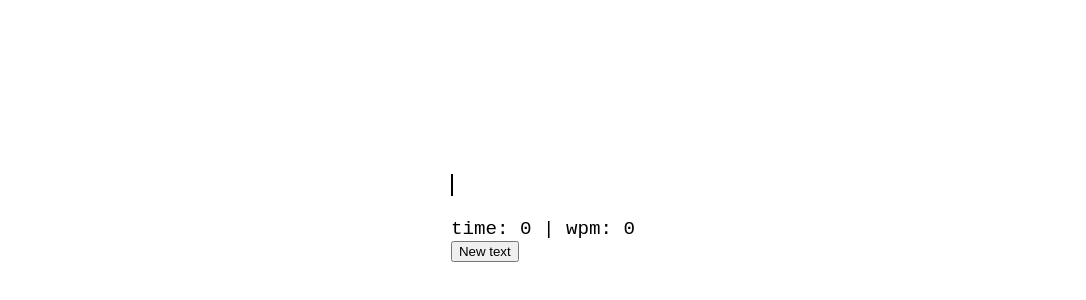
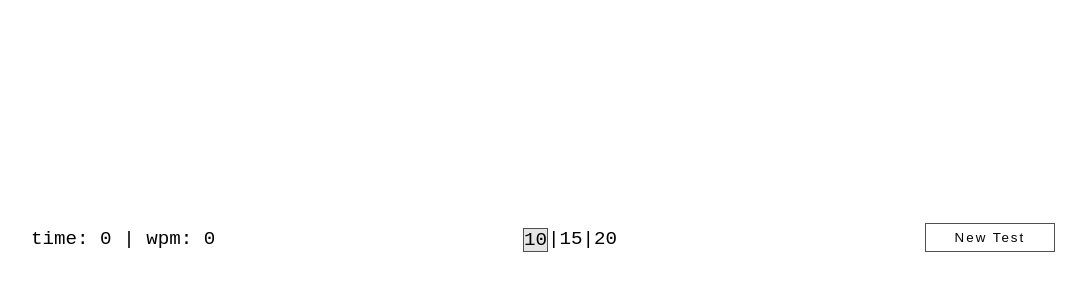
Before and after one commit to yattew/type-test, a React (Create React App) app: page / in a window 1280 px wide. Shown: the part 182-482 px from the top of the page, without its empty margins (97-1183 px from the left). Built offline with nearby package versions, Linux system fonts and the light colour scheme; no server answers.

Commit message:
added number of words selector

```diff
--- a/src/App.js
+++ b/src/App.js
@@ -4,7 +4,7 @@ import Test from "./components/test";
 
 
 function App() {
-    return <div className="test"><Test/></div>
+    return <Test/>
 }
 
 export default App;
--- a/src/app.css
+++ b/src/app.css
@@ -13,6 +13,7 @@ body {
     width: 100vw;
     font-family: monospace;
     font-size: var(--font-size);
+    /* font-weight: ; */
 }
 
 .hidden-input {
@@ -41,14 +42,14 @@ body {
 
 .cursor-move-left{
     height: 100%;
-    border-left: solid 2px black;
+    border-left: solid 1px black;
     position: relative;
     animation:cursor-blink 1000ms infinite,cursor-move-left 100ms;
 }
 
 .cursor-move-right{
     height: 100%;
-    border-left: solid 2px black;
+    border-left: solid 1px black;
     position: relative;
     animation:cursor-blink 1000ms infinite,cursor-move-right 100ms;
 }
@@ -90,3 +91,45 @@ body {
     display:inline-block;
     width:var(--letter-width);
 }
+
+.controls{
+    display: flex;
+    justify-content: space-between;
+}
+
+.test{
+    width:80vw;
+}
+
+button {
+    background-color: rgba(158, 158, 158, 0);
+    outline: none;
+    border: none;
+    padding: 0.3rem 1.8rem;
+    margin-top: -0.3rem;
+    letter-spacing: 2px;
+    border-radius: 0px;
+    border: 1px solid rgb(80, 80, 80);
+    transition: all 100ms;
+    transform: scale(1);
+}
+
+button:hover {
+    transform: scale(1.1);
+}
+
+button:active {
+    background-color: rgba(0, 0, 0, 0.2);
+}
+
+.num-words-selector{
+    display: flex;
+    /* flex-direction: column; */
+}
+.num-words-selector div{
+    cursor: pointer;
+}
+.active-num-words{
+    background-color: rgba(0, 0, 0, 0.1);
+    border: 1px solid rgb(80, 80, 80);
+}
--- /dev/null
+++ b/src/components/numWordsSelector.js
@@ -0,0 +1,23 @@
+import React from "react";
+
+function NumWordsSelector({numWords,setNumWords}) {
+    function handleClick(numWords){
+        setNumWords(numWords);
+    }
+    // let numWordsOptions = [10,15,20];
+    return <>
+        <div className={numWords === 10 ? "active-num-words" : ""} onClick={()=>handleClick(10)}>
+            10
+        </div>
+        <span className="no-select">|</span>
+        <div className={numWords === 15 ? "active-num-words" : ""} onClick={()=>handleClick(15)}>
+            15
+        </div>
+        <span className="no-select">|</span>
+        <div className={numWords === 20 ? "active-num-words" : ""} onClick={()=>handleClick(20)}>
+            20
+        </div>
+    </>;
+}
+
+export default NumWordsSelector
--- a/src/components/test.js
+++ b/src/components/test.js
@@ -3,9 +3,10 @@ import { useEffect, useState, useRef } from "react";
 import Text from "./text";
 import Timer from "./timer";
 import useIsActive from '../hooks'
+import NumWordsSelector from "./numWordsSelector";
 
-async function getWords() {
-    let res = await fetch("https://random-word-api.herokuapp.com/word?number=10");
+async function getWords(numWords) {
+    let res = await fetch(`https://random-word-api.herokuapp.com/word?number=${numWords}`);
     let data = await res.json();
     data = data.join(" ").split("");
     return data;
@@ -28,15 +29,18 @@ function Test() {
     const [charInput, setCharInput] = useState("");
     const [timerState, setTimerState] = useState({ time: 0, state: "paused" });
     const [cursorClass, setCursorClass] = useState("cursor-move-right");
+    const [numWords, setNumWords] = useState(10);
     const [wpm, setWpm] = useState(0);
     const inputRef = useRef();
-    const active = useIsActive("hidden-input");
     useEffect(() => {
-        getWords().then((data) => setCharArray(data));
+        getWords(numWords).then((data) => setCharArray(data));
         inputRef.current.focus();
     }, []);
+    useEffect(()=>{
+        newText();
+    },[numWords]);
     function newText() {
-        getWords().then((data) => setCharArray(data));
+        getWords(numWords).then((data) => setCharArray(data));
         setTimerState({ time: 0, state: "paused" });
         setCharInput("");
         setWpm(0);
@@ -66,7 +70,7 @@ function Test() {
         }
     }
     return (
-        <>
+        <div className="test">
             <div onClick={() => inputRef.current.focus()}>
                 <input
                     value={charInput}
@@ -80,13 +84,18 @@ function Test() {
             </div>
 
             <br />
-            <div>
-                <Timer timerState={timerState} setTimerState={setTimerState} />
-                <span>| wpm: {wpm}</span>
+            <div className="controls">
+                <div>
+                    <Timer timerState={timerState} setTimerState={setTimerState} />
+                    <span>| wpm: {wpm}</span>
+                </div>
+                <div className="num-words-selector">
+                    <NumWordsSelector numWords = {numWords} setNumWords={setNumWords}/>
+                </div>
+                <button onClick={newText}>New Test</button>
             </div>
-            <button onClick={newText}>New text</button>
-
-        </>
+        </div>
     );
 }
+
 export default Test;
--- a/src/index.js
+++ b/src/index.js
@@ -1,6 +1,6 @@
-import React from 'react';
+import React, { StrictMode } from 'react';
 import ReactDom from 'react-dom';
 import App from './App';
 
 
-ReactDom.render(<App/>,document.getElementById("root"));
+ReactDom.render(<StrictMode><App/></StrictMode>,document.getElementById("root"));
```
